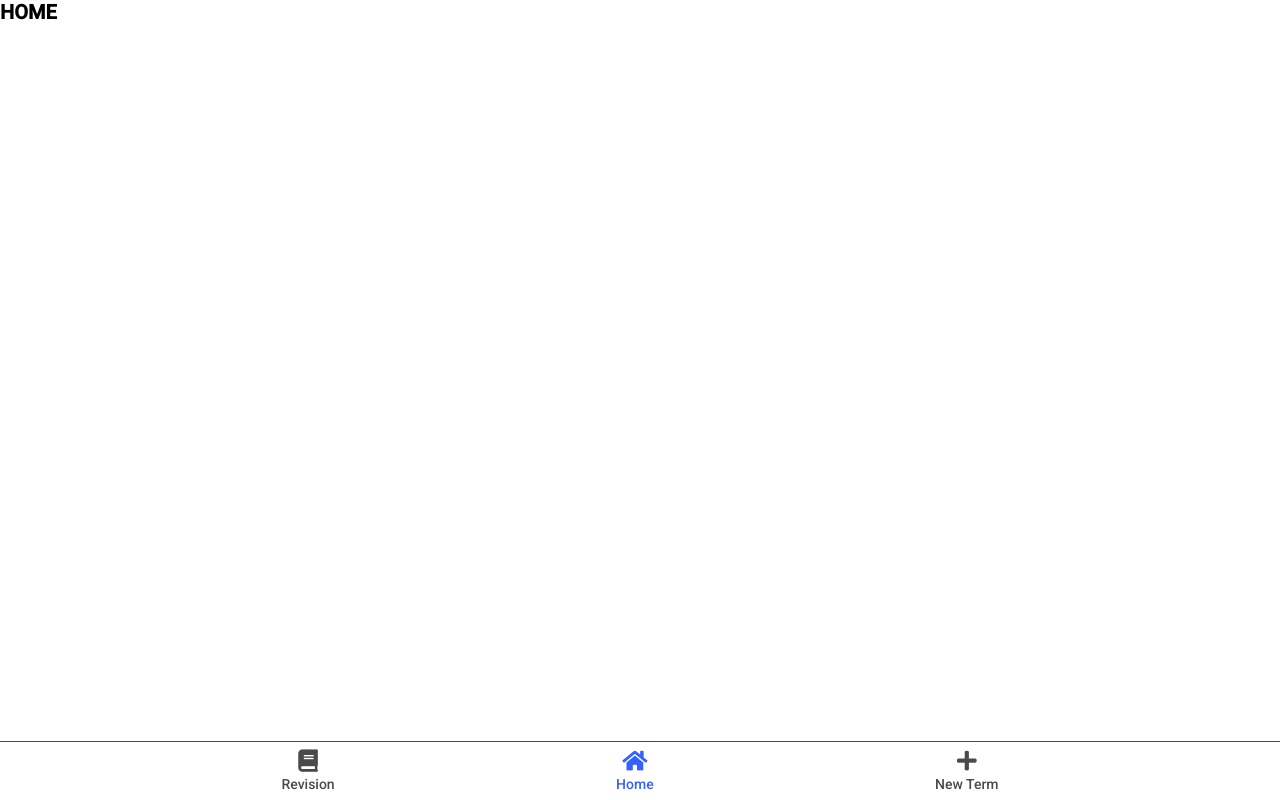
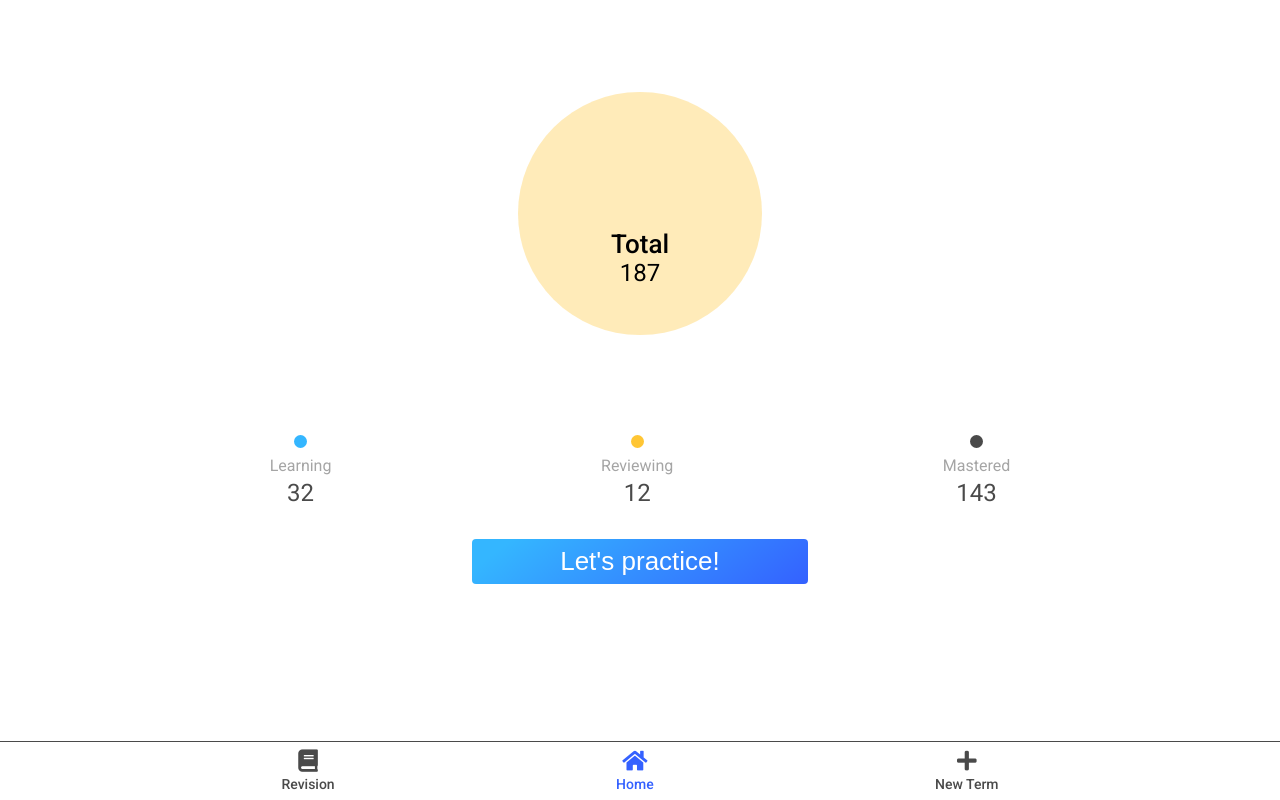
Before and after one commit to JeremyGillard/fluent-frontend, a Vue app: page / in a window 1280 px wide. Built offline with nearby package versions, Linux system fonts and the light colour scheme.

Commit message:
feat(home): home screen without chart

```diff
--- a/src/views/Home.vue
+++ b/src/views/Home.vue
@@ -1,11 +1,92 @@
 <template>
   <main class="home">
-    <h1>HOME</h1>
+    <svg class="d3-space"></svg>
+    <header>
+      <p class="title">Total</p>
+      <p class="number">{{ total }}</p>
+    </header>
+    <div style="width: 100%">
+      <list-indicators
+        :learningLength="learningLength"
+        :reviewingLength="reviewingLength"
+        :masteredLength="masteredLength"
+      />
+    </div>
+    <button>Let's practice!</button>
   </main>
 </template>
 
 <script>
-export default {};
+import ListIndicators from '@/components/ListIndicators.vue';
+
+export default {
+  components: {
+    ListIndicators,
+  },
+  data() {
+    return {
+      learningLength: 32,
+      reviewingLength: 12,
+      masteredLength: 143,
+    };
+  },
+  computed: {
+    total() {
+      return this.learningLength + this.reviewingLength + this.masteredLength;
+    },
+  },
+};
 </script>
 
-<style></style>
+<style lang="scss" scoped>
+.home {
+  height: 90vh;
+  display: flex;
+  flex-flow: column nowrap;
+  justify-content: center;
+  align-items: center;
+}
+svg {
+  position: absolute;
+  width: 15.2rem;
+  height: 15.2rem;
+  background-color: #ffc53457;
+  border-radius: 100%;
+  z-index: -1;
+  top: 11.5%;
+}
+header {
+  width: 15.2rem;
+  height: 15.2rem;
+  display: flex;
+  flex-flow: column nowrap;
+  justify-content: center;
+  align-items: center;
+  .title {
+    font-size: 1.625rem;
+    font-weight: 500;
+  }
+  .number {
+    font-size: 1.5rem;
+  }
+}
+button {
+  font-size: 1.625rem;
+  color: white;
+  padding: 0.26em 3.4em;
+  margin-top: 2rem;
+  border: none;
+  background: linear-gradient(322.56deg, #3461ff 0%, #34b6ff 89.84%);
+  border-radius: 4px;
+  user-select: none;
+  cursor: pointer;
+  transition: 1s background ease-out;
+  &:active,
+  &:visited {
+    background: #3461ff;
+  }
+  &:focus {
+    outline: none;
+  }
+}
+</style>
```
